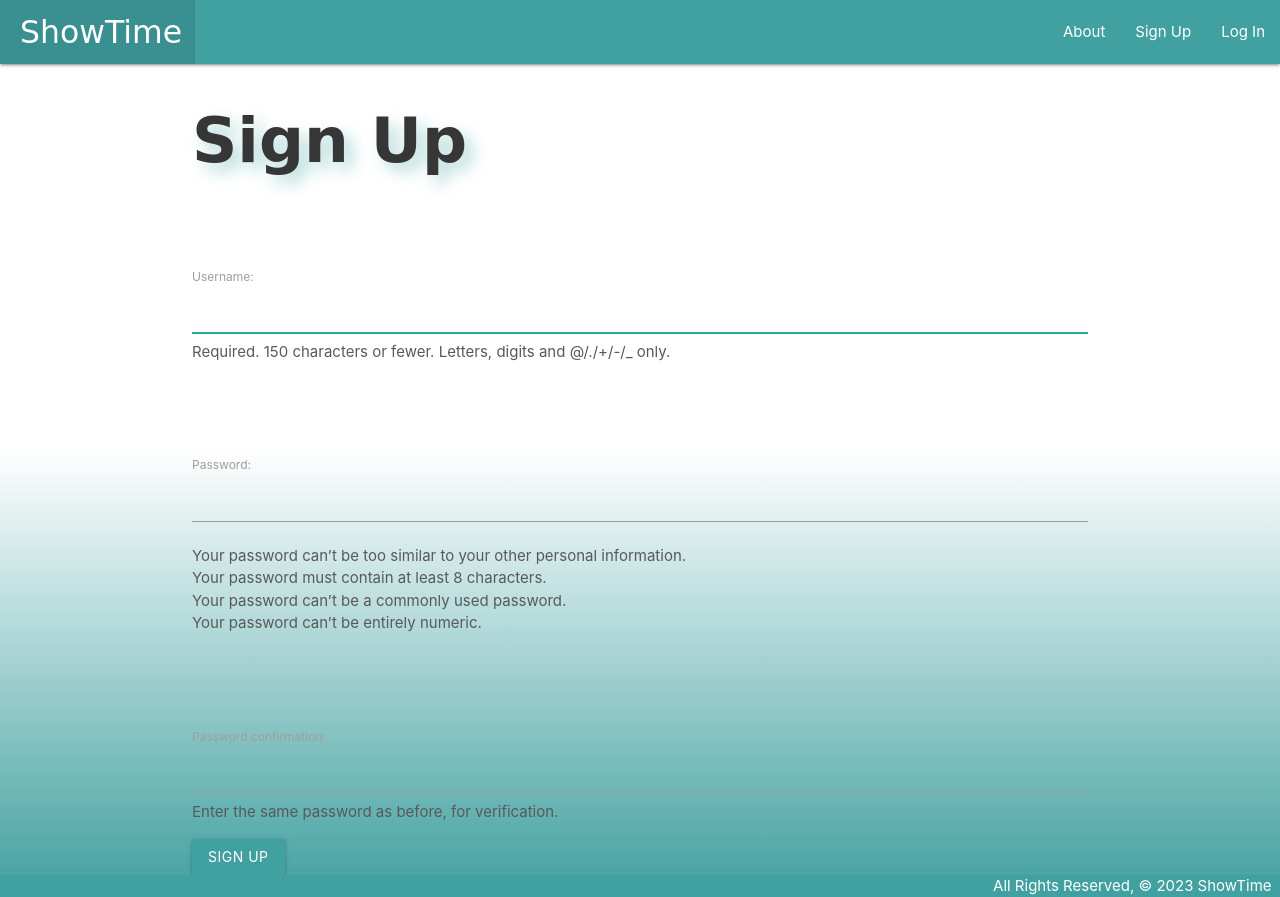
After one commit to Justin-Guimond/showtime, a Django app: page /accounts/signup/ in a window 1280 px wide. The commit adds this page. Run offline with Django 4.2, Linux system fonts and the light colour scheme.

Commit message:
Commit 15 - added signup

```diff
--- a/main_app/models.py
+++ b/main_app/models.py
@@ -17,7 +17,7 @@ class Showing(models.Model):
     status = models.CharField(max_length=15, choices=StatusChoices.choices)
     notes = models.TextField()
         # add user_id FK column
-    user = models.ForeignKey(User, on_delete=models.CASCADE)
+    user = models.ForeignKey(User, on_delete=models.CASCADE, null=True)
 
 # review code below
     def __str__(self):
--- a/main_app/static/css/style.css
+++ b/main_app/static/css/style.css
@@ -41,8 +41,8 @@ body {
 
   img {
     border-radius: 25px;
-    height: 50%;
-    width: 50%;
+    height: 60%;
+    width: 60%;
     margin: 0 auto;
   }
 
--- a/main_app/templates/about.html
+++ b/main_app/templates/about.html
@@ -6,6 +6,6 @@
     <div class="img-container">
         <img src="https://cdn.pixabay.com/photo/2021/09/23/15/54/house-6650186_1280.png" alt="house for sale">
     </div>
-    <p>The process of requesting a showing for a real estate property, while seemingly simple, is not always efficient. If the requests are being made through different platforms and missing important information like the full address and the desired time as well as other available times, well, it can be less than ideal. ShowTime is the premium showing request hub that has a built-in form, ensuring all requests have the appropraite information and are stored in an organized manner. It's ShowTime, baby!</p>
+    <p>The process of requesting a showing for a real estate property, while seemingly simple, is not always efficient. If the requests are being made through different platforms and missing important information like the full address and the desired time, as well as other available times, well, it can be less than ideal. ShowTime is the premium showing request hub that has a built-in form, ensuring all requests have the appropraite information and are stored in an organized manner. It's ShowTime, baby!</p>
 
 {% endblock %}
--- a/main_app/templates/base.html
+++ b/main_app/templates/base.html
@@ -26,6 +26,7 @@
               <li><a href="{% url 'index' %}">My Showings</a></li>
               <li><a href="{% url 'logout' %}">Log Out</a></li>
               {% else %}
+              <li><a href="{% url 'signup' %}">Sign Up</a></li>
               <li><a href="{% url 'login' %}">Log In</a></li>
               {% endif %}
           </ul>
--- /dev/null
+++ b/main_app/templates/registration/signup.html
@@ -0,0 +1,10 @@
+{% extends 'base.html' %}
+{% block content %}
+<h1>Sign Up</h1>
+<p class="red-text">{{ error_message }}</p>
+<form method="POST" action="{% url 'signup' %}">
+  {% csrf_token %}
+  {{ form.as_p }}
+  <input type="submit" class="btn" value="Sign Up">
+</form>
+{% endblock %}
--- a/main_app/urls.py
+++ b/main_app/urls.py
@@ -9,4 +9,5 @@ urlpatterns = [
     path('showings/create/', views.ShowingCreate.as_view(), name='showings_create'),
     path('showings/<int:pk>/update/', views.ShowingUpdate.as_view(), name='showings_update'),
     path('showings/<int:pk>/delete/', views.ShowingDelete.as_view(), name='showings_delete'),
+    path('accounts/signup/', views.signup, name='signup'),
 ]
--- a/main_app/views.py
+++ b/main_app/views.py
@@ -1,8 +1,10 @@
 from django.forms.models import BaseModelForm
 from django.http import HttpResponse
-from django.shortcuts import render
+from django.shortcuts import render, redirect
 from django.views.generic.edit import CreateView, UpdateView, DeleteView
 from .models import Showing
+from django.contrib.auth import login
+from django.contrib.auth.forms import UserCreationForm
 
 # Create your views here.
 def home(request):
@@ -40,3 +42,22 @@ class ShowingUpdate(UpdateView):
 class ShowingDelete(DeleteView):
     model = Showing
     success_url = '/showings'
+
+def signup(request):
+  error_message = ''
+  if request.method == 'POST':
+    # This is how to create a 'user' form object
+    # that includes the data from the browser
+    form = UserCreationForm(request.POST)
+    if form.is_valid():
+      # This will add the user to the database
+      user = form.save()
+      # This is how we log a user in via code
+      login(request, user)
+      return redirect('index')
+    else:
+      error_message = 'Invalid sign up - try again'
+  # A bad POST or a GET request, so render signup.html with an empty form
+  form = UserCreationForm()
+  context = {'form': form, 'error_message': error_message}
+  return render(request, 'registration/signup.html', context)
```
Also changed, not shown: main_app/migrations/0005_alter_showing_address_alter_showing_user.py (added).
